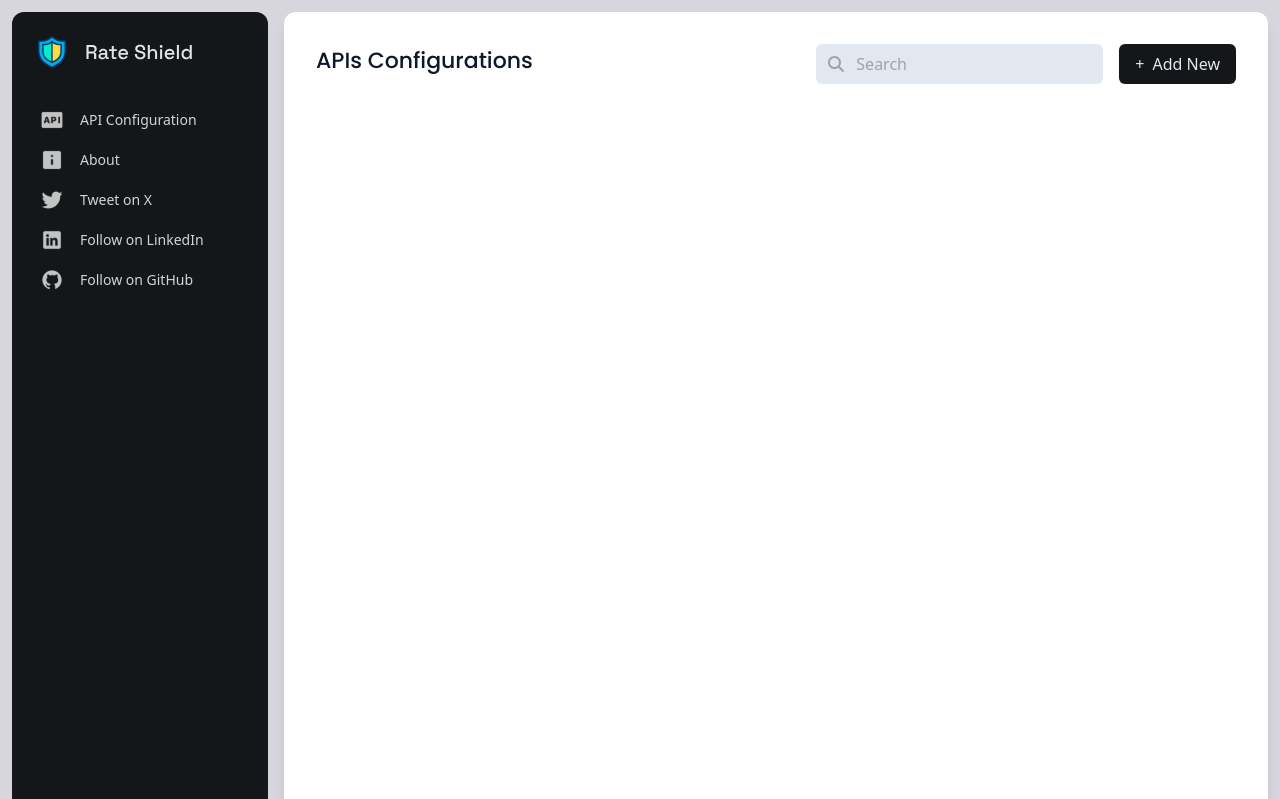
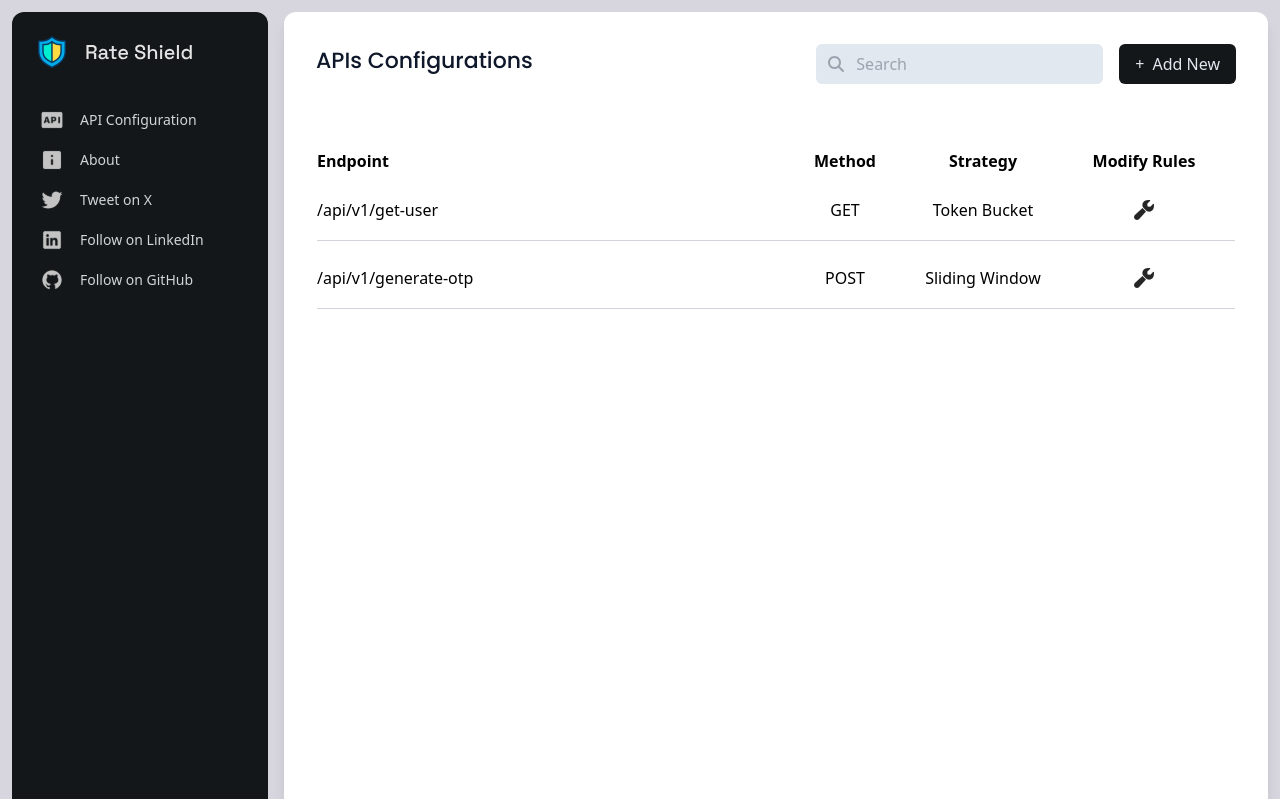
Before and after one commit to x-sushant-x/Rate-Shield, a React (Vite) app in the folder web/: page / in a window 1280 px wide. Shown: the top 799 px of the page. Built offline with nearby package versions, Linux system fonts and the light colour scheme.

Commit message:
added static rules table

```diff
--- a/web/package.json
+++ b/web/package.json
@@ -13,6 +13,7 @@
     "@fontsource/poppins": "^5.0.14",
     "@fortawesome/free-solid-svg-icons": "^6.6.0",
     "@fortawesome/react-fontawesome": "^0.2.2",
+    "axios": "^1.7.4",
     "react": "^18.3.1",
     "react-dom": "^18.3.1",
     "react-router-dom": "^6.26.0"
--- /dev/null
+++ b/web/src/api/rules.tsx
@@ -0,0 +1,6 @@
+export interface Rule {
+    endpoint: string;
+    method: string;
+    strategy: string;
+    modifyRules: boolean;
+}
--- /dev/null
+++ b/web/src/components/APIConfigurationHeader.tsx
@@ -0,0 +1,26 @@
+import { faSearch } from "@fortawesome/free-solid-svg-icons/faSearch";
+import { FontAwesomeIcon } from "@fortawesome/react-fontawesome";
+
+export default function APIConfigurationHeader() {
+    return (
+        <div className="px-8 py-8 flex justify-between">
+            <p className="text-[1.375rem] font-poppins font-medium text-slate-900">APIs Configurations</p>
+
+            <div className="flex space-x-4">
+                <div className="relative">
+                    <div className="absolute inset-y-0 left-0 pl-3 flex items-center pointer-events-none">
+                        <FontAwesomeIcon icon={faSearch} className="text-gray-400" />
+                    </div>
+                    <input
+                        className="bg-slate-200 pl-10 pr-4 py-2 rounded-md w-full focus:outline-none"
+                        placeholder="Search"
+                    />
+                </div>
+                <button className="bg-sidebar-bg text-slate-200 py-2 px-4 rounded-md flex items-center">
+                    <span className="mr-2">+</span>
+                    Add New
+                </button>
+            </div>
+        </div>
+    )
+}
--- /dev/null
+++ b/web/src/components/RulesTable.tsx
@@ -0,0 +1,59 @@
+import { Rule } from '../api/rules'
+import modifyRule from '../assets/modify_rule.png'
+
+
+const jsonData = `[
+  {
+    "endpoint": "/api/v1/get-user",
+    "method": "GET",
+    "strategy": "Token Bucket",
+    "modifyRules": true
+  },
+  {
+    "endpoint": "/api/v1/generate-otp",
+    "method": "POST",
+    "strategy": "Sliding Window",
+    "modifyRules": true
+  }
+]
+`
+const data: Rule[] = JSON.parse(jsonData)
+
+export default function RulesTable() {
+    return (
+        <div className="px-8 py-8">
+            <table className="table-auto w-full text-left">
+                <thead>
+                    <tr>
+                        <th className="text-left" style={{ width: "50%" }}>Endpoint</th>  {/* Left aligned */}
+                        <th className="text-center" style={{ width: "15%" }}>Method</th>  {/* Center aligned */}
+                        <th className="text-center" style={{ width: "15%" }}>Strategy</th>  {/* Center aligned */}
+                        <th className="text-center" style={{ width: "20%" }}>Modify Rules</th>  {/* Center aligned */}
+                    </tr>
+                </thead>
+                <tbody>
+                    {data.map((item, index) => (
+                        <>
+                            <tr key={index}>
+                                <td style={{ width: "50%" }} className='pt-6'>{item.endpoint}</td>
+                                <td className="text-center pt-6" style={{ width: "15%" }}>{item.method}</td>  {/* Center aligned */}
+                                <td className="text-center pt-6" style={{ width: "15%" }}>{item.strategy}</td>  {/* Center aligned */}
+                                <td className="text-center pt-6" style={{ width: "20%" }}>
+                                    <center>
+                                        <img src={modifyRule} />
+                                    </center>
+                                </td>
+                            </tr>
+
+                            <tr>
+                                <td colSpan={4}>
+                                    <hr className="border-gray-300 mt-4" />
+                                </td>
+                            </tr>
+                        </>
+                    ))}
+                </tbody>
+            </table>
+        </div>
+    )
+}
--- a/web/src/pages/APIConfiguration.tsx
+++ b/web/src/pages/APIConfiguration.tsx
@@ -1,38 +1,14 @@
-import { faSearch } from "@fortawesome/free-solid-svg-icons";
-import { FontAwesomeIcon } from "@fortawesome/react-fontawesome";
+import APIConfigurationHeader from "../components/APIConfigurationHeader";
+import RulesTable from "../components/RulesTable";
+
 
 export default function APIConfiguration() {
-
-
-
     return (
         <div className="h-screen bg-white rounded-xl shadow-lg">
             <APIConfigurationHeader />
+
+            <RulesTable />
+
         </div>
     )
 }
-
-
-function APIConfigurationHeader() {
-    return (
-        <div className="px-8 py-8 flex justify-between">
-            <p className="text-[1.375rem] font-poppins font-medium text-slate-900">APIs Configurations</p>
-
-            <div className="flex space-x-4">
-                <div className="relative">
-                    <div className="absolute inset-y-0 left-0 pl-3 flex items-center pointer-events-none">
-                        <FontAwesomeIcon icon={faSearch} className="text-gray-400" />
-                    </div>
-                    <input
-                        className="bg-slate-200 pl-10 pr-4 py-2 rounded-md w-full focus:outline-none"
-                        placeholder="Search"
-                    />
-                </div>
-                <button className="bg-sidebar-bg text-slate-200 py-2 px-4 rounded-md flex items-center">
-                    <span className="mr-2">+</span>
-                    Add New
-                </button>
-            </div>
-        </div>
-    )
-}
```
Also changed, not shown: web/src/assets/modify_rule.png (added), 1 other file (tests, documents, lock files or other folders).
